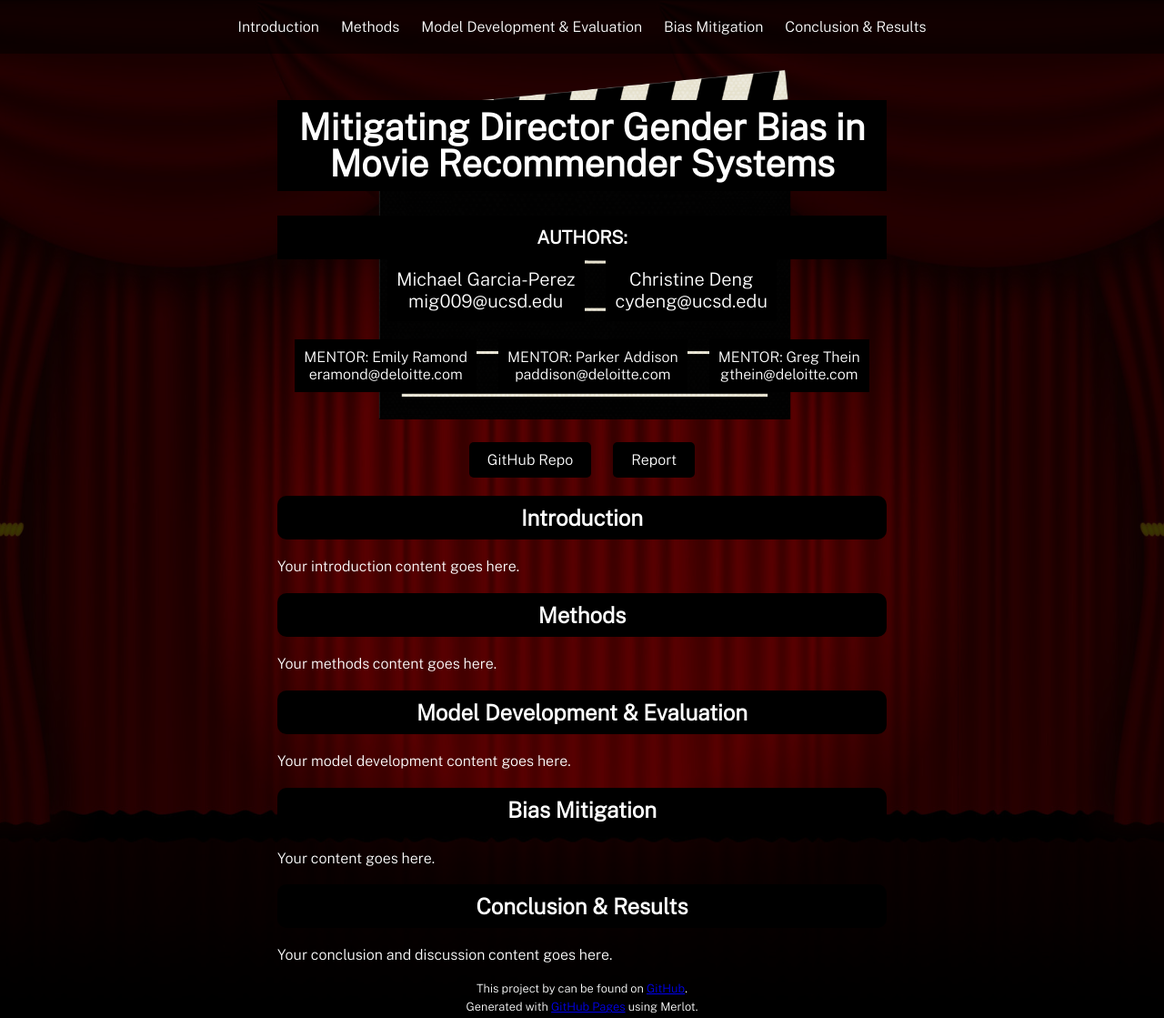
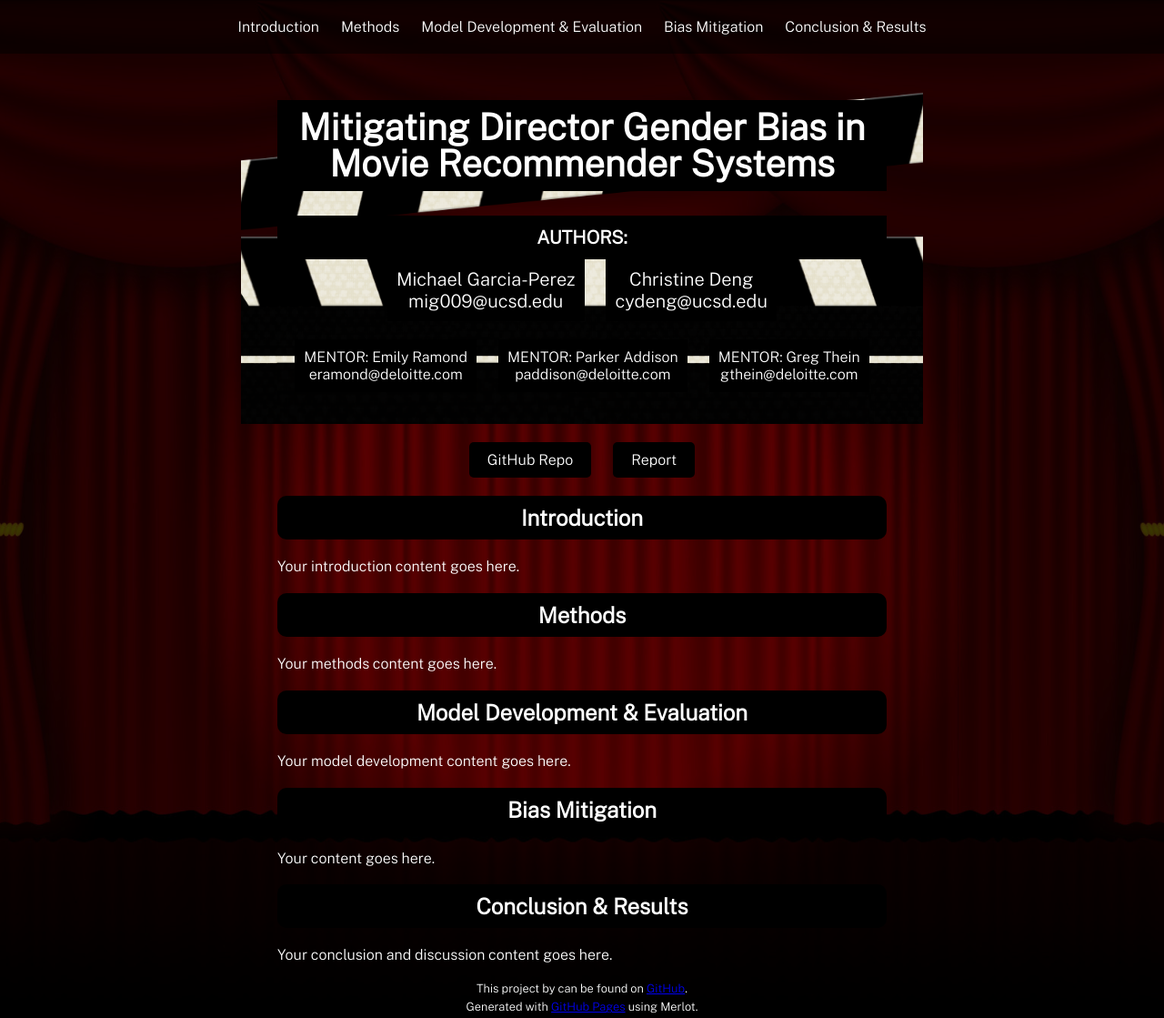
Before and after one commit to michael-garciaperez/DSC180A-Methodology-5, a Jekyll site: the page built from index.md, in a window 1280 px wide and 1119 px high. Shown: the whole window at 91% size. Built offline with Jekyll 4.4.1, drawn with Linux system fonts in a browser that asks for light colours.

Commit message:
Update style.scss

```diff
--- a/assets/css/style.scss
+++ b/assets/css/style.scss
@@ -25,7 +25,7 @@ header {
   max-width: 670px;
   padding: 20px 40px 25px;
   background-image: url('../images/clap_board.png');
-  background-size: contain;
+  background-size: 150% auto;
   background-repeat: no-repeat;
   background-position: center top;
   height: 100%;
```
